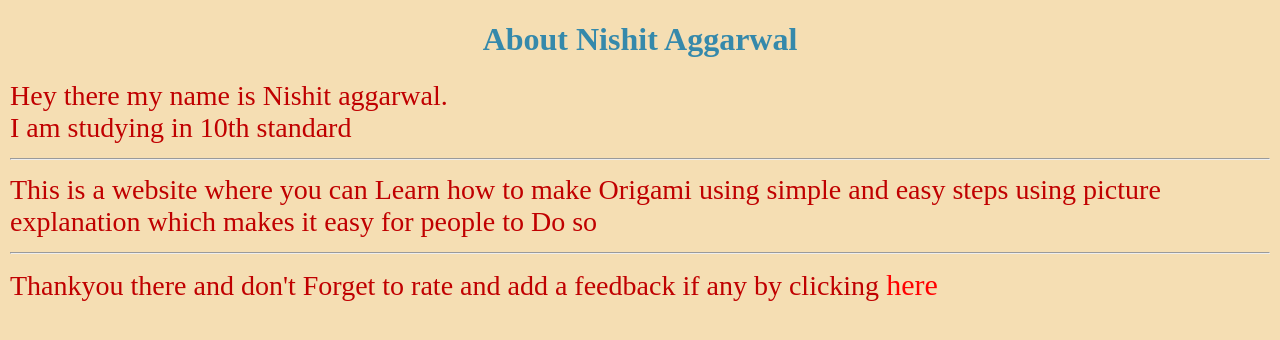
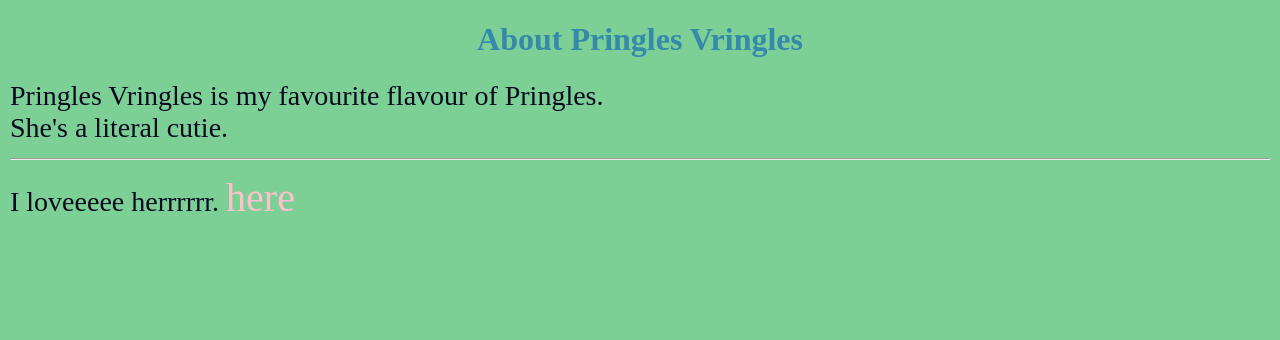
Before and after one commit to nishitaggarwal/My-Origami-Website, a plain HTML site: page aboutme.html in a window 1280 px wide. Drawn offline with Linux system fonts and the light colour scheme.

Commit message:
first commit

```diff
--- a/aboutme.html
+++ b/aboutme.html
@@ -1,29 +1,29 @@
 <!DOCTYPE HTML >
 <html>
         <head>
-            <title> About Nishit Aggarwal</title>
+            <title> About Pringles Vringles</title>
 
             <style>
 
 
 a:link{
 
-    color:red;
+    color:pink;
 
 }
 a:visited{
 
-   color:rgb(185, 27, 248);
+   color:yellow;
 
 }
 a{
     text-decoration: none;
-    font-size: 30px
+    font-size: 40px
 }
 
 body{
     margin: 10px;
-    background-color : #F5DEB3
+    background-color : #7cd095
 
     }
     h1{
@@ -36,17 +36,15 @@
 
         </head>
         <body>
-        <h1>About Nishit Aggarwal</h1>
-            <a style="color: rgb(192, 0, 0); font-size : 28px; " >
-            Hey there my name is Nishit aggarwal.
+        <h1>About Pringles Vringles</h1>
+            <a style="color: rgb(9, 9, 32); font-size : 28px; " >
+            Pringles Vringles is my favourite flavour of Pringles.
             <br>
-            I  am studying in 10th standard
+            She's a literal cutie.
             <br><hr>
-            This is a website where you can Learn how to make Origami using simple and easy steps using picture explanation which makes it easy for people to Do so
-<br><hr>
-            Thankyou there
+             I loveeeee herrrrrr.
 
-            and don't Forget to rate and add a feedback if any by clicking <a href = " https://forms.gle/SJCpLo5d1JL6FxMk8">here</a>
+              <a href = " https://forms.gle/SJCpLo5d1JL6FxMk8">here</a>
             </a>
         </body>
 
```
